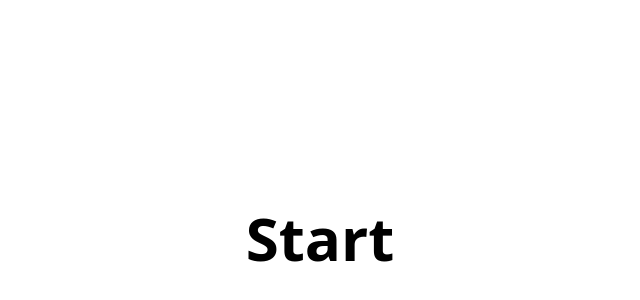
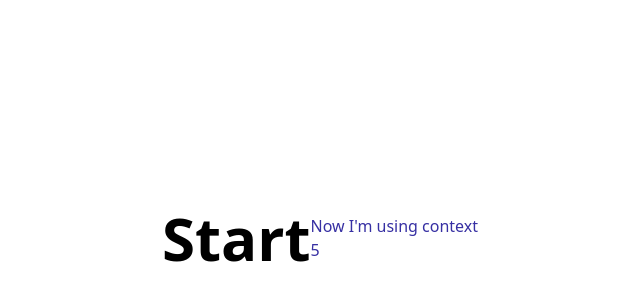
Before and after one commit to esmaeilmirzaee/Start, a React (Vite) app: page / in a window 1280 px wide. Shown: the part 162-462 px from the top of the page, without its empty margins (320-960 px from the left). Built offline with nearby package versions, Linux system fonts and the light colour scheme.

Commit message:
2 files modified, 1 added

```diff
--- a/src/App.tsx
+++ b/src/App.tsx
@@ -1,12 +1,20 @@
 import { useState } from 'react';
+import { Context } from './utils/contexts';
+import { Blog } from './components/index';
 
 function App() {
   const [count, setCount] = useState(0);
+  const value = 5;
 
   return (
-    <div className="flex justify-center items-center w-screen h-screen">
-      <h1 className="text-center font-bold text-6xl">Start</h1>
-    </div>
+    <Context.Provider value={value}>
+      <div className="flex justify-center items-center w-screen h-screen">
+        <h1 className="text-center font-bold text-6xl">Start</h1>
+        <div className="text-indigo-800">
+          <Blog />
+        </div>
+      </div>
+    </Context.Provider>
   );
 }
 
--- a/src/components/index.tsx
+++ b/src/components/index.tsx
@@ -1 +1,14 @@
+import { useContext } from 'react';
+import { Context } from '../utils/contexts';
+
 // All new components will come here and spread in the application
+export function Blog() {
+  const value = useContext(Context);
+
+  return (
+    <div>
+      <h1>Now I'm using context</h1>
+      <h6>{value}</h6>
+    </div>
+  );
+}
--- /dev/null
+++ b/src/utils/contexts.ts
@@ -0,0 +1,3 @@
+import { createContext } from 'react';
+
+export const Context = createContext(0);
```
